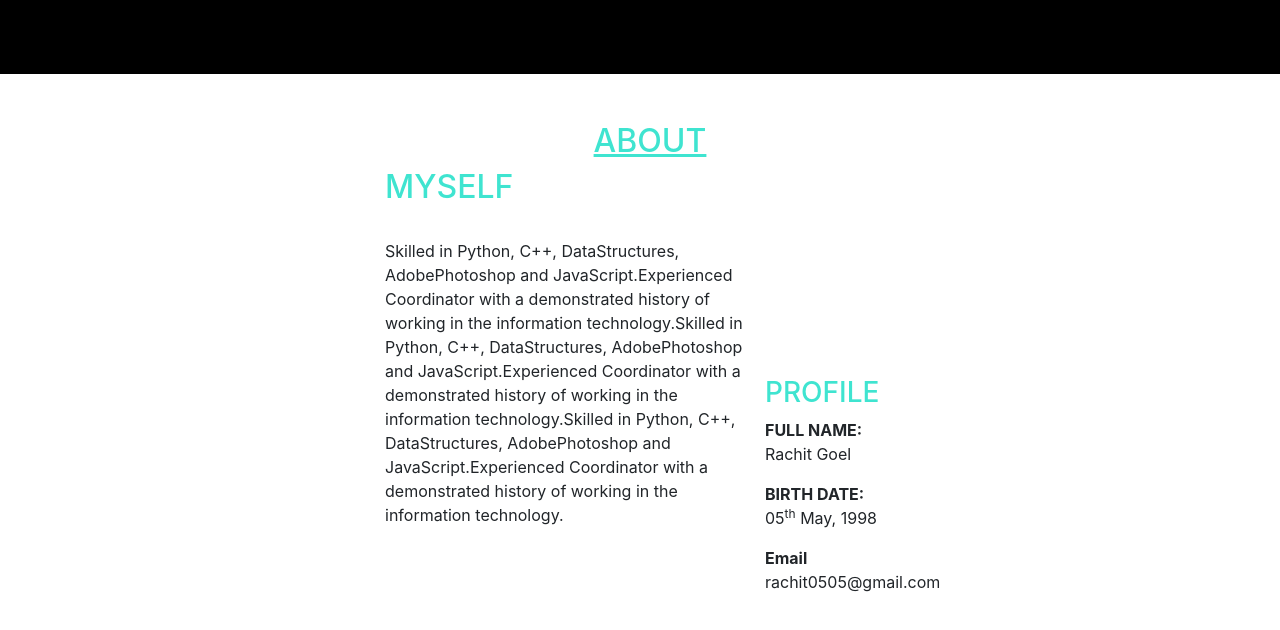
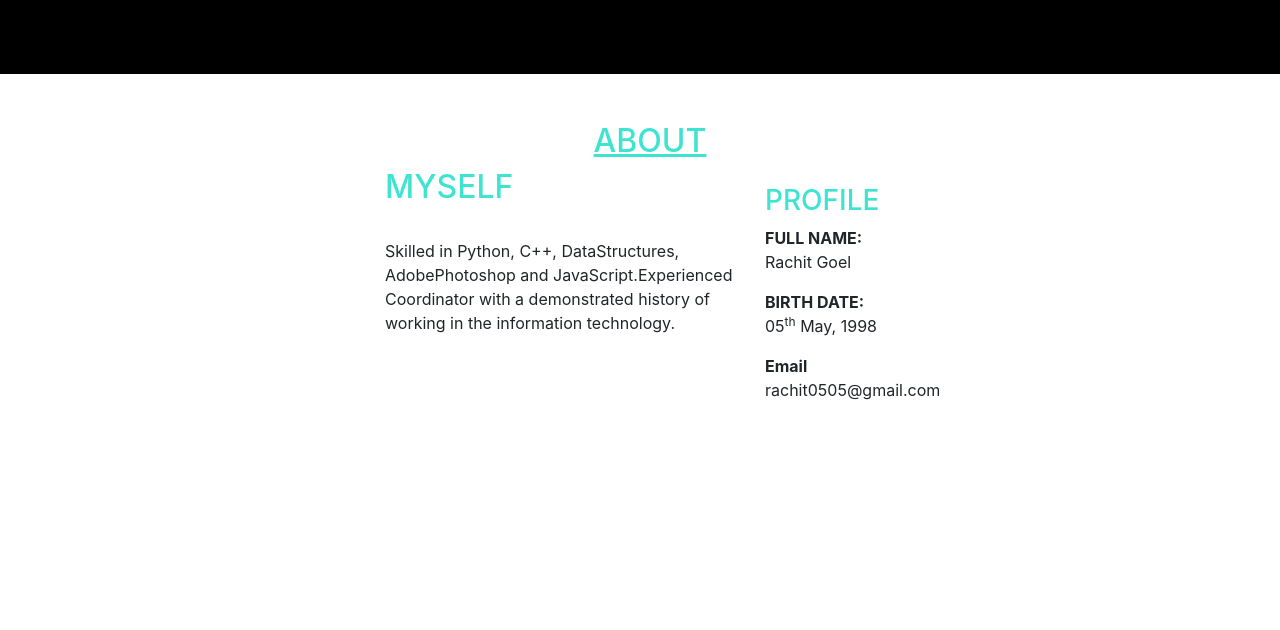
Before and after one commit to rachitgoel05/rachitgoel.github.io, a plain HTML site: page index.html in a window 1280 px wide. Shown: the part 868-1498 px from the top of the page. After the commit the page ends 1452 px from the top, so only its background shows below. Drawn offline with nearby package versions, Linux system fonts and the light colour scheme.

Commit message:
Update index.html

```diff
--- a/index.html
+++ b/index.html
@@ -79,8 +79,6 @@
                     <h2 Class=" about myself text-left .display-1">MYSELF</h2>
                     <br>
                     <p class="col-lg-4 my-text col-lg-4 col-sm-6 col-md-5 ">Skilled in Python, C++, DataStructures, AdobePhotoshop and JavaScript.Experienced Coordinator with a demonstrated history of working in the
-                            information technology.Skilled in Python, C++, DataStructures, AdobePhotoshop and JavaScript.Experienced Coordinator with a demonstrated history of working in the
-                            information technology.Skilled in Python, C++, DataStructures, AdobePhotoshop and JavaScript.Experienced Coordinator with a demonstrated history of working in the
                             information technology.</p>
                     <div class="profile text-left">
                         <h3 class="profile-head .display-1">PROFILE</h3>
```
